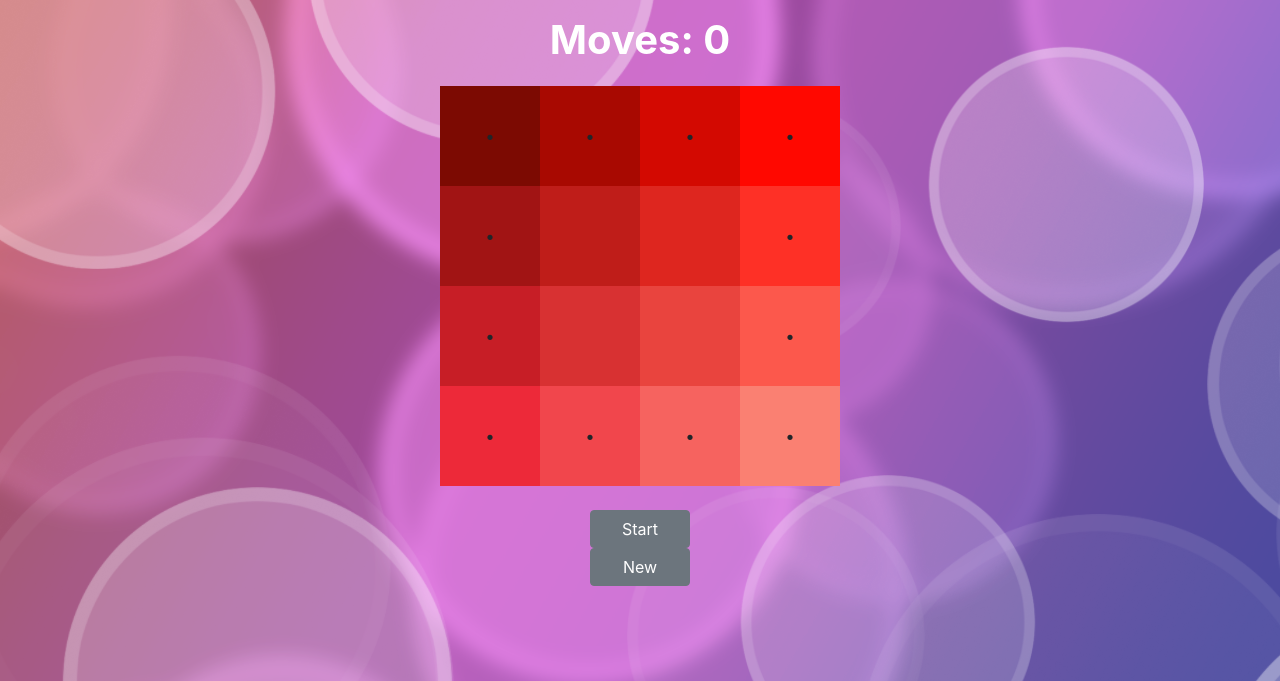
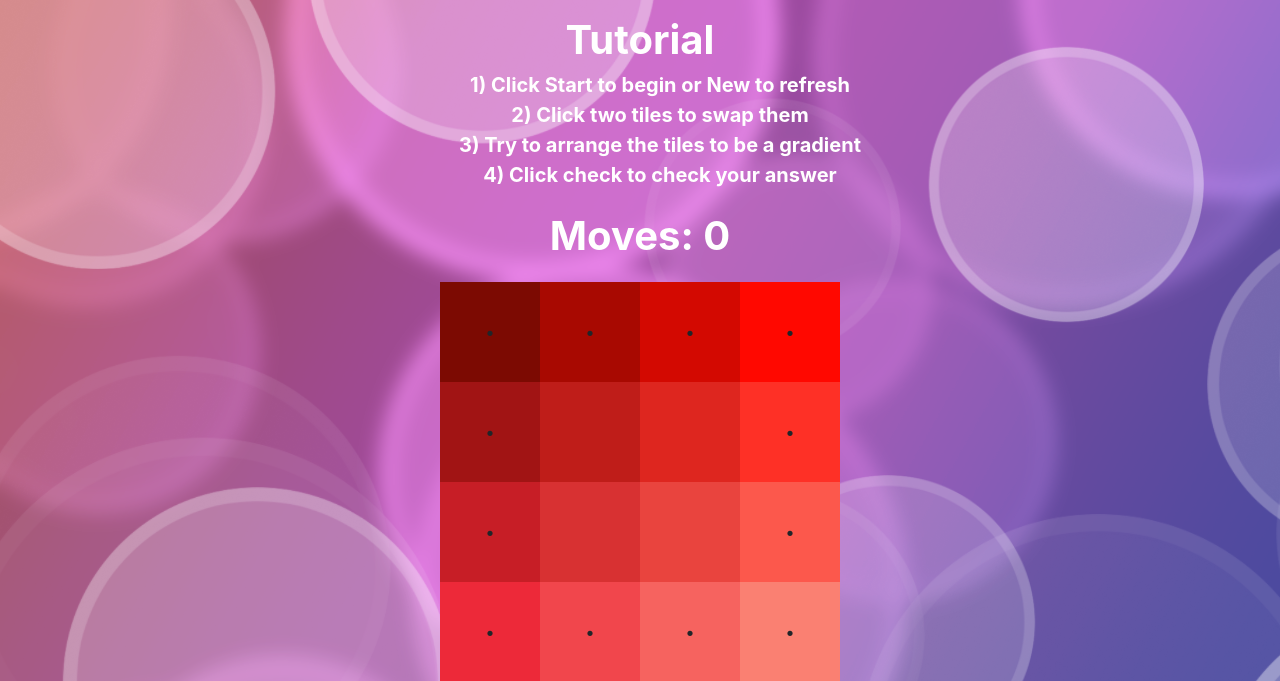
Before and after one commit to tfabiha/UncommonApp, a Flask app: page /tutorial in a window 1280 px wide. Shown: the top 681 px of the page. Run offline with Flask 2, Linux system fonts and the light colour scheme; some libraries are stand-ins or nearby versions.

Commit message:
tutorial

```diff
--- a/static/UncommonApp.css
+++ b/static/UncommonApp.css
@@ -62,3 +62,10 @@ body {
     font-size: 40px;
     text-align: center;
 }
+
+li {
+    color:white;
+    font-size:20px;
+    font-weight:bold;
+    list-style-type: none;
+}
--- a/templates/testpuzzle.html
+++ b/templates/testpuzzle.html
@@ -14,6 +14,8 @@
 {% block stuff %}
 {% endblock %}
 <center>
+  {% block instructions %}
+  {% endblock %}
   <div class="moves">
     <p> Moves: 0</p>
   </div>
--- a/templates/tutorial.html
+++ b/templates/tutorial.html
@@ -8,6 +8,9 @@ Tutorial
 {% endblock %}
 
 {% block stuff %}
+<div class="heading">
+  Tutorial
+</div>
 <div class="flashed">
   {% set msgs = get_flashed_messages() %}
   {% for each in msgs %}
@@ -17,6 +20,16 @@ Tutorial
 </div>
 {% endblock %}
 
+{% block instructions %}
+<div class="instructions">
+  <ul>
+    <li> 1) Click Start to begin or New to refresh</li>
+    <li> 2) Click two tiles to swap them </li>
+    <li> 3) Try to arrange the tiles to be a gradient </li>
+    <li> 4) Click check to check your answer </li>
+</div>
+{% endblock %}
+
 {% block modal %}
 <form action = "/completed" method = "POST">
   <input type="submit" value = "Home" class="btn btn-secondary">
```
